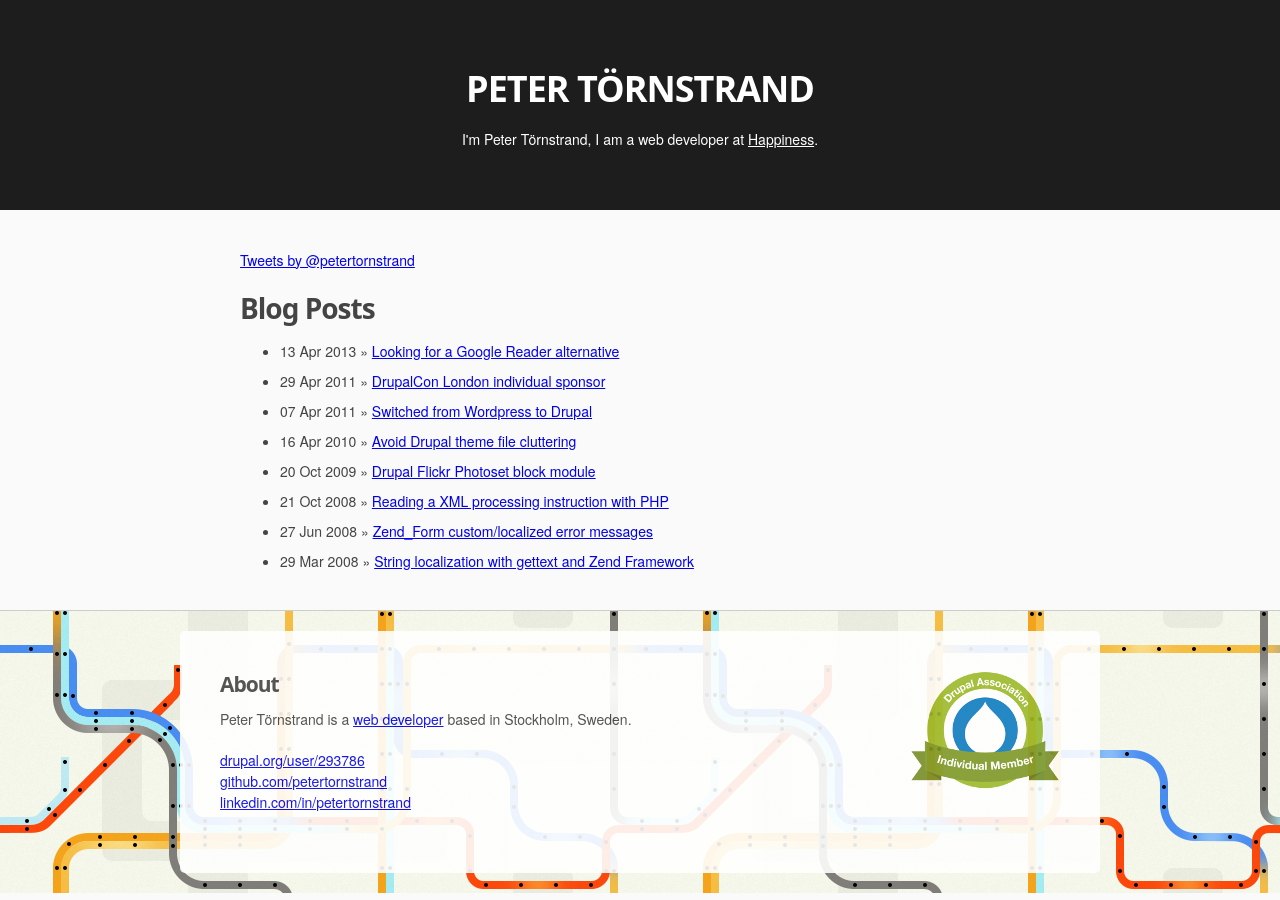
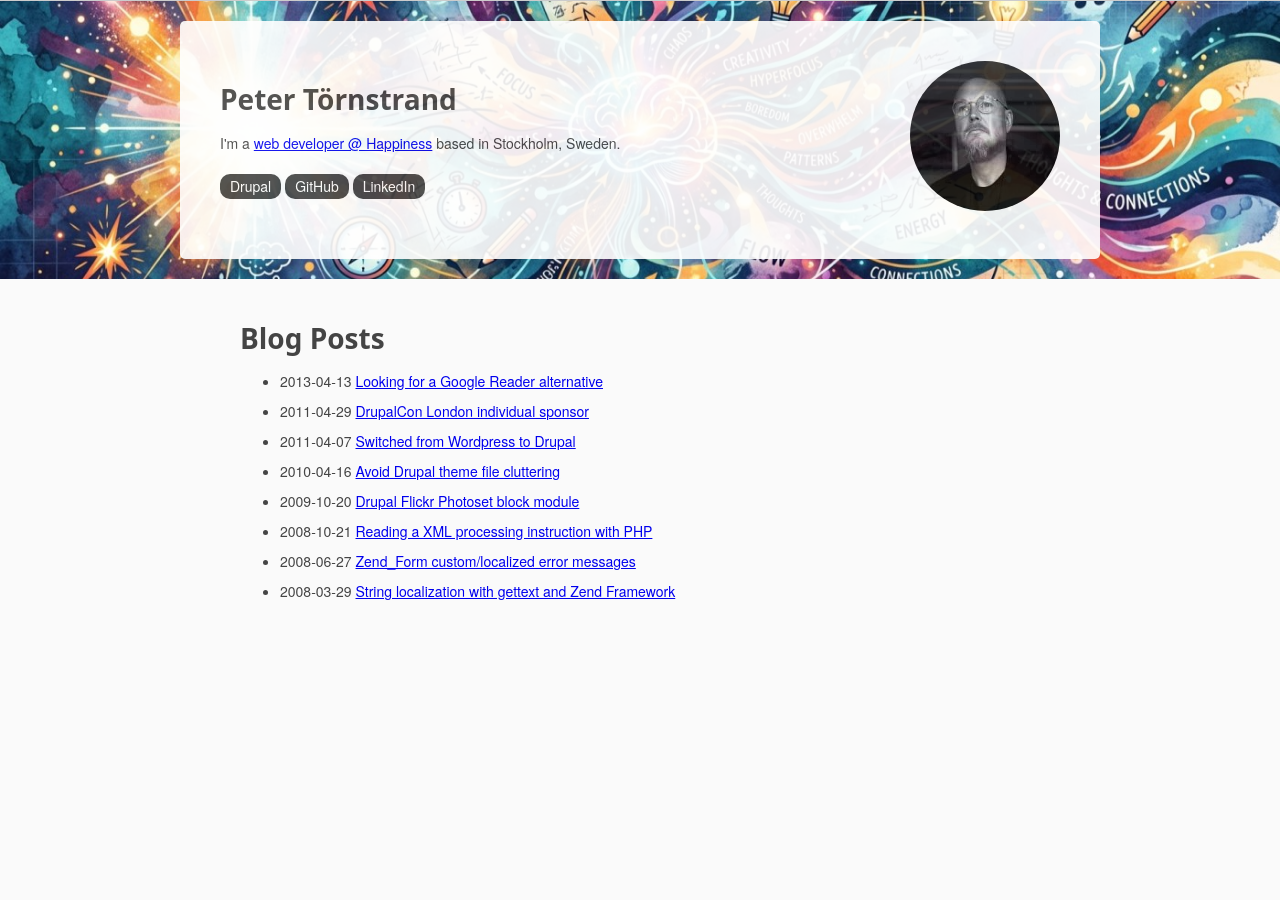
Before and after one commit to petertornstrand/tornstrand.com, a Jekyll site: the page built from index.html, in a window 1280 px wide. Built offline with Jekyll 4.4.1, drawn with Linux system fonts in a browser that asks for light colours; some web fonts are replaced; comment, search, counter and statistics services are not loaded.

Commit message:
Refactored site layout by replacing "frontpage" with a streamlined "default" template. Removed unused styles and assets, updated CSS for cleaner typography and layout, added new header background and profile image, and reformatted post and date displays.

```diff
--- a/_layouts/default.html
+++ b/_layouts/default.html
@@ -1,42 +1,38 @@
 <!doctype html>
-<html class="no-js" lang="en">
+<html lang="en">
 <head>
     <meta charset="utf-8">
     <title>{{ page.title }}</title>
     <meta name="description" content="{{ page.title }}">
     <meta name="author" content="Peter Törnstrand">
     <meta name="viewport" content="width=device-width,initial-scale=1">
-  <link rel="stylesheet" href="/css/style.min.css">
-  <link href="https://fonts.googleapis.com/css?family=Droid+Sans:400,700|Droid+Serif:400,700" rel="stylesheet" type="text/css">
-  <link href="https://fonts.googleapis.com/css?family=Inconsolata:400,700" rel="stylesheet" type="text/css">
+    <link rel="stylesheet" href="/css/style.css">
+    <link rel="preconnect" href="https://fonts.googleapis.com">
+    <link rel="preconnect" href="https://fonts.gstatic.com" crossorigin>
+    <link href="https://fonts.googleapis.com/css2?family=Droid+Sans:wght@400;700&family=Inconsolata:wght@400;700&display=swap" rel="stylesheet">
 </head>
 <body>
 
 <header>
     <div class="content-container">
-    <h1 class="logo">Peter Törnstrand</h1>
-    <p>I'm Peter Törnstrand, I am a web developer at <a href="http://happiness.se/">Happiness</a>.</p>
+        <img class="profile" src="/images/profile-peter.jpg" alt="Peter Törnstrand">
+        <div class="about">
+            <h1>Peter Törnstrand</h1>
+            <p>I'm a <a href="http://www.happiness.se/">web developer @ Happiness</a> based in Stockholm, Sweden.</p>
+        </div>
+        <div class="links">
+            <p>
+                <a href="https://www.drupal.org/u/peter-t%C3%B6rnstrand">Drupal</a>
+                <a href="https://github.com/petertornstrand">GitHub</a>
+                <a href="https://www.linkedin.com/in/petertornstrand/">LinkedIn</a>
+            </p>
+        </div>
     </div>
 </header>
+
 <div id="main" role="main">
     {{ content }}
 </div>
-<footer>
-  <div class="content-container">
-		<img class="drupal" src="/images/drupal.png" alt="Drupal Association Individual member">
-    <div class="about">
-      <h2>About</h2>
-      <p>Peter Törnstrand is a <a href="http://www.happiness.se/">web developer</a> based in Stockholm, Sweden.</p>
-    </div>
-    <div class="links">
-      <p>
-        <a href="https://www.drupal.org/user/293786">drupal.org/user/293786</a><br>
-        <a href="https://github.com/petertornstrand">github.com/petertornstrand</a><br>
-        <a href="https://www.linkedin.com/in/petertornstrand/">linkedin.com/in/petertornstrand</a>
-      </p>
-    </div>
-  </div>
-</footer>
 
 </body>
 </html>
--- a/_layouts/frontpage.html
+++ /dev/null
@@ -1,46 +0,0 @@
-<!doctype html>
-<html class="no-js" lang="en">
-<head>
-	<meta charset="utf-8">
-  <title>{{ page.title }}</title>
-	<meta name="description" content="{{ page.title }}">
-  <meta name="author" content="Peter Törnstrand">
-	<meta name="viewport" content="width=device-width,initial-scale=1">
-  <link rel="stylesheet" href="/css/style.min.css">
-  <link href="https://fonts.googleapis.com/css?family=Droid+Sans:400,700|Droid+Serif:400,700" rel="stylesheet" type="text/css">
-  <link href="https://fonts.googleapis.com/css?family=Inconsolata:400,700" rel="stylesheet" type="text/css">
-</head>
-<body>
-
-<header>
-  <div class="content-container">
-    <h1 class="logo">Peter Törnstrand</h1>
-    <p>I'm Peter Törnstrand, I am a web developer at <a href="http://happiness.se/">Happiness</a>.</p>
-  </div>
-</header>
-<div id="twitter">
-<a class="twitter-timeline" data-dnt="true" href="https://twitter.com/petertornstrand" data-widget-id="406401895360503808">Tweets by @petertornstrand</a>
-<script async src="https://platform.twitter.com/widgets.js" charset="utf-8"></script>
-</div>
-<div id="main" role="main">
-{{ content }}
-</div>
-<footer>
-	<div class="content-container">
-		<img class="drupal" src="/images/drupal.png" alt="Drupal Association Individual member">
-	  <div class="about">
-	    <h2>About</h2>
-	    <p>Peter Törnstrand is a <a href="http://www.happiness.se/">web developer</a> based in Stockholm, Sweden.</p>
-	  </div>
-	  <div class="links">
-	    <p>
-	      	<a href="https://www.drupal.org/user/293786">drupal.org/user/293786</a><br>
-	      	<a href="https://github.com/petertornstrand">github.com/petertornstrand</a><br>
-			<a href="https://www.linkedin.com/in/petertornstrand/">linkedin.com/in/petertornstrand</a>
-	    </p>
-	  </div>
-  </div>
-</footer>
-
-</body>
-</html>
--- a/_layouts/post.html
+++ b/_layouts/post.html
@@ -3,7 +3,7 @@
 ---
 <div id="post">
   <h1>{{ page.title }}</h1>
-  <div class="posted">{{ page.date | date_to_string }}</div>
+  <div class="posted">{{ page.date | date: "%Y-%m-%d" }}</div>
 {{ content }}
 </div>
 
--- a/css/style.css
+++ b/css/style.css
@@ -13,8 +13,7 @@
 }
 
 h1, h2, h3, h4, h5 {
-	font-family: "Droid Sans", sans;
-	letter-spacing: -1px;
+	font-family: system-ui, -apple-system, BlinkMacSystemFont, "Segoe UI", Roboto, sans-serif;
 }
 
 h1 a, h2 a, h3 a, h4 a, h5 a, h6 a {
@@ -27,12 +26,6 @@
 h3 {line-height: 130%; margin-bottom: 8px; }
 h4 {line-height: 125%; margin-bottom: 8px; }
 h5 {line-height: 120%; margin-bottom: 8px;}
-
-h1.logo {
-  font-size: 36px;
-  color: #fff;
-  text-transform: uppercase;
-}
 
 h6 {
 	font-size: 14px;
@@ -60,8 +53,19 @@
 a, a:visited {text-decoration: underline; outline: 0; }
 a:hover, a:focus { color: #000; text-decoration: none;}
 p a, p a:visited { line-height: inherit; }
-header a { color: #fff; }
-header a:hover, header a:focus { color: #fff; }
+
+.links a {
+	display: inline-block;
+	padding: 2px 10px;
+	background-color: #444;
+	border-radius: 10px;
+	text-decoration: none;
+	color: #fff;
+}
+
+.links a:visited {
+	color: #fff;
+}
 
 /* Lists */
 
@@ -125,25 +129,22 @@
 
 /* Header */
 
-header {
-	margin-bottom: 40px;
+img.profile {
+	float: right;
+	border-radius: 50%;
+	width: 150px;
 }
 
 /* Layout */
 
 header {
-  color: #fff;
-  background: #1D1D1D;
+	padding: 20px;
+	border-top: 1px solid #ccc;
+	background: url(/images/header-bg.jpeg) center center / cover no-repeat;
+	margin-bottom: 40px;
 }
 
 header .content-container {
-  max-width: 840px;
-  margin: 0 auto;
-  padding: 40px;
-  text-align: center;
-}
-
-footer .content-container {
 	max-width: 840px;
 	margin: 0 auto;
 	background: #fff;
@@ -152,21 +153,10 @@
 	padding: 40px;
 }
 
-footer {
-	padding: 20px;
-	border-top: 1px solid #ccc;
-	background: url(/images/background-subway.png);
-}
-
-#main,
-#twitter {
+#main {
   max-width: 800px;
   margin: 0 auto;
   padding: 0 20px;
-}
-
-#twitter-widget-0 {
-	width: 100%;
 }
 
 #home {
@@ -201,13 +191,18 @@
 
 /* Code */
 
+pre, code {
+	font-family: ui-monospace, "Cascadia Code", "Source Code Pro", Menlo, Consolas, monospace;
+}
+
 code,pre,p.smalldesc {
 	background-color: #ededed;
 	border-bottom: 1px solid #d9d9d9;
 	border-top: 1px solid #d9d9d9;
 	display: block;
 	width: 100%;
-	font: 14px/24px "Inconsolata", monospace;
+	font-size: 14px;
+	line-height: 24px;
 	margin: 15px 0;
 	padding: 10px 5px;
 	overflow: auto;
--- a/index.html
+++ b/index.html
@@ -7,7 +7,7 @@
   <h1>Blog Posts</h1>
   <ul class="posts">
     {% for post in site.posts %}
-      <li><span>{{ post.date | date_to_string }}</span> &raquo; <a href="{{ post.url }}">{{ post.title }}</a></li>
+      <li><span>{{ post.date | date: "%Y-%m-%d" }}</span> <a href="{{ post.url }}">{{ post.title }}</a></li>
     {% endfor %}
   </ul>
 
```
Also changed, not shown: other parts of index.html (+1 -1 lines), css/style.min.css (deleted), images/drupal.png (deleted), images/header-bg.jpeg (added), images/profile-peter.jpg (added). Lines whose indentation alone changed are shown as unchanged.
